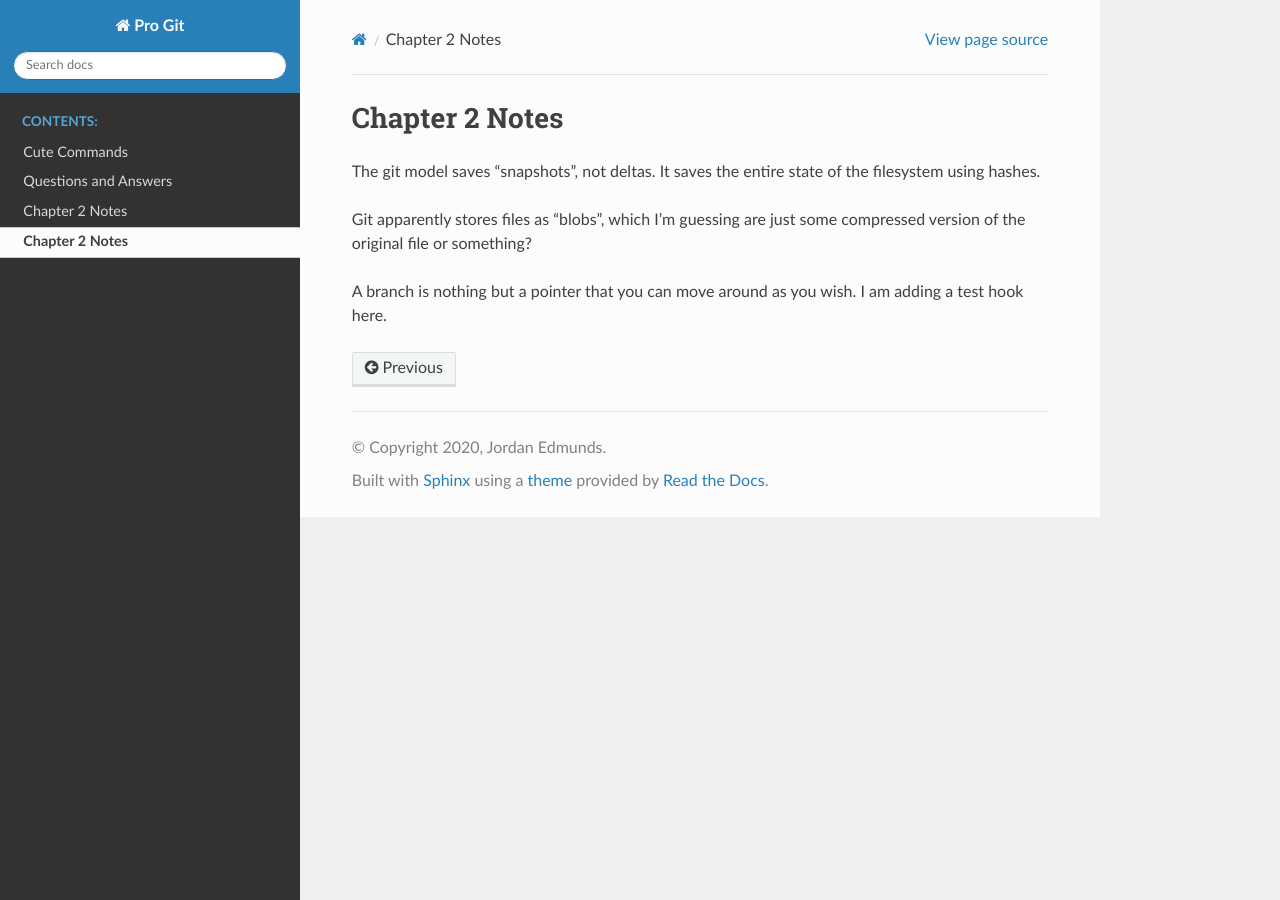
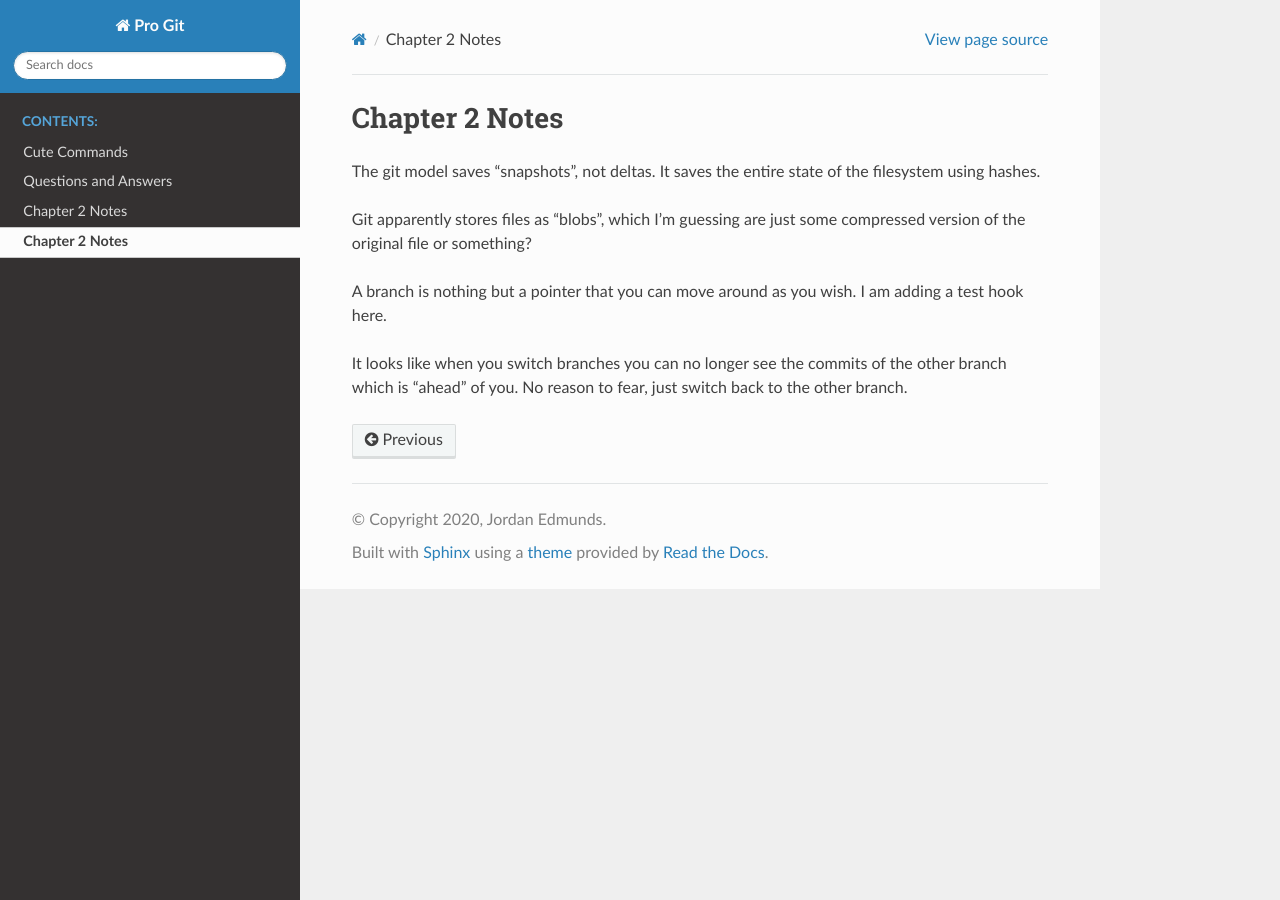
Before and after one commit to edmundsj/gitNotes, a Sphinx documentation site: the page built from docs/notes_chapter3.rst, in a window 1280 px wide. Built offline with Sphinx 7.4.7 and the Read the Docs theme 2.0.0, drawn with Linux system fonts in a browser that asks for light colours.

Commit message:
added a hotfix to my notes

```diff
--- a/docs/notes_chapter3.rst
+++ b/docs/notes_chapter3.rst
@@ -5,3 +5,5 @@ The git model saves "snapshots", not deltas. It saves the entire state of the fi
 Git apparently stores files as "blobs", which I'm guessing are just some compressed version of the original file or something?
 
 A branch is nothing but a pointer that you can move around as you wish. I am adding a test hook here.
+
+It looks like when you switch branches you can no longer see the commits of the other branch which is "ahead" of you. No reason to fear, just switch back to the other branch.
```
